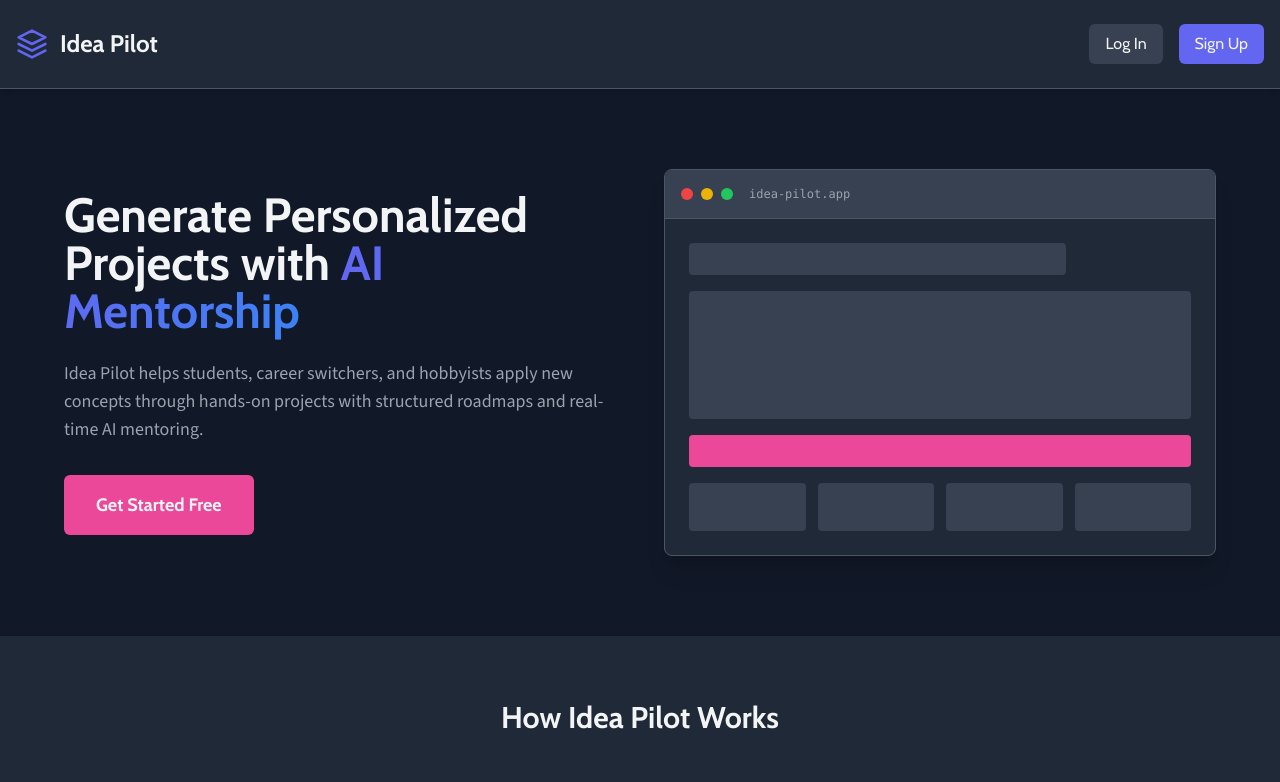
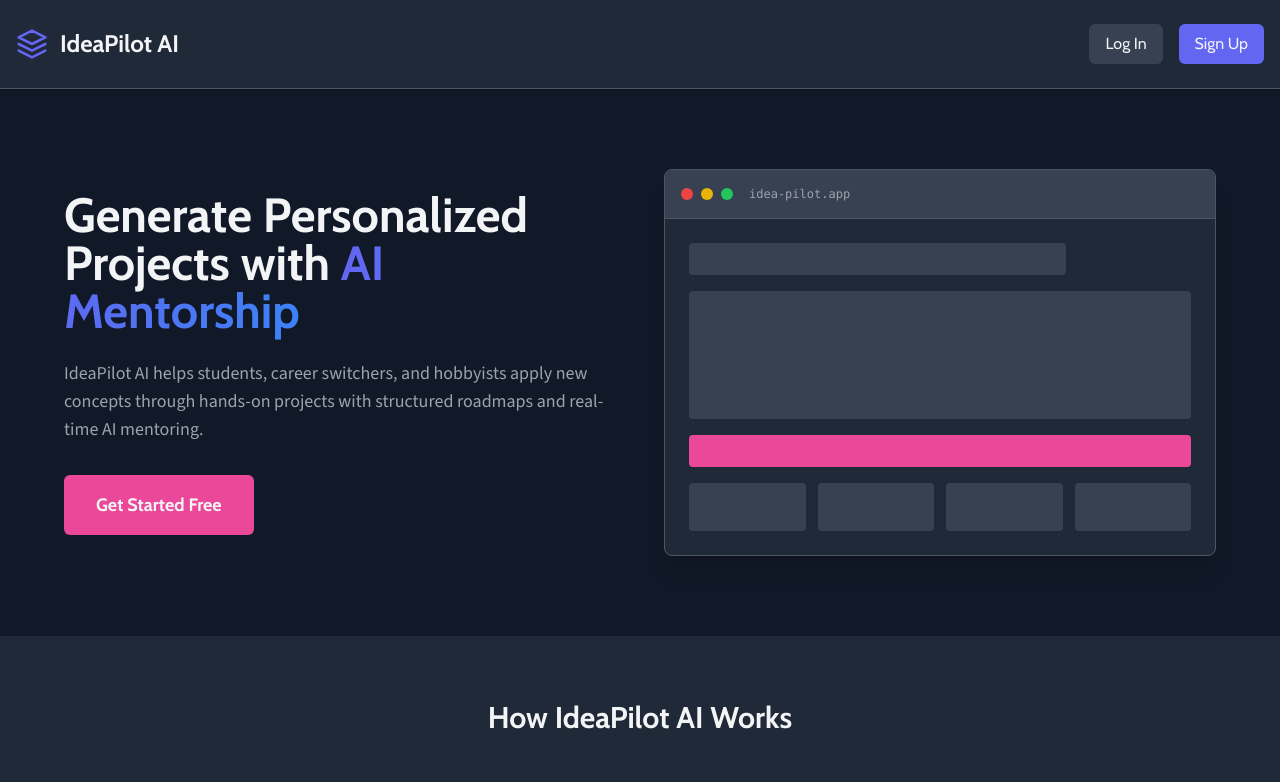
Before and after one commit to ayusha-j/idea-pilot, a Next.js app: page / in a window 1280 px wide. Shown: the top 782 px of the page. Built offline with nearby package versions, Linux system fonts and the light colour scheme; no server answers.

Commit message:
Updated page.tsx

```diff
--- a/src/app/page.tsx
+++ b/src/app/page.tsx
@@ -63,7 +63,7 @@
             >
               <path d="M12 2L2 7l10 5 10-5-10-5zM2 17l10 5 10-5M2 12l10 5 10-5"></path>
             </svg>
-            <h1 className="text-2xl font-bold text-dark-text font-cabin">Idea Pilot</h1>
+            <h1 className="text-2xl font-bold text-dark-text font-cabin">IdeaPilot AI</h1>
           </div>
 
           <div className="space-x-4">
@@ -92,7 +92,7 @@
                 Generate Personalized Projects with <span className="bg-clip-text text-transparent bg-gradient-to-r from-primary-purple to-primary-blue">AI Mentorship</span>
               </h2>
               <p className="text-dark-text-secondary font-source text-lg mb-8">
-                Idea Pilot helps students, career switchers, and hobbyists apply new concepts through hands-on projects with structured roadmaps and real-time AI mentoring.
+                IdeaPilot AI helps students, career switchers, and hobbyists apply new concepts through hands-on projects with structured roadmaps and real-time AI mentoring.
               </p>
               <button
                 onClick={() => router.push('/login')}
@@ -138,7 +138,7 @@
       <section className="py-16 px-4 bg-dark-card">
         <div className="container mx-auto max-w-6xl">
           <h2 className="text-3xl font-bold text-dark-text font-cabin mb-12 text-center">
-            How Idea Pilot Works
+            How IdeaPilot AI Works
           </h2>
 
           <div className="grid grid-cols-1 md:grid-cols-3 gap-8">
```
